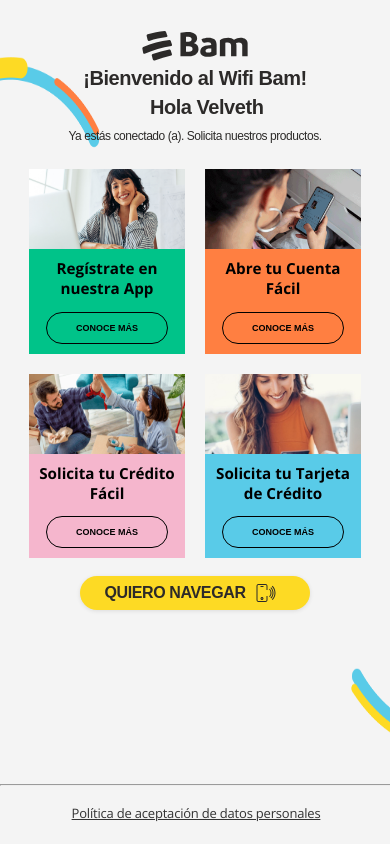
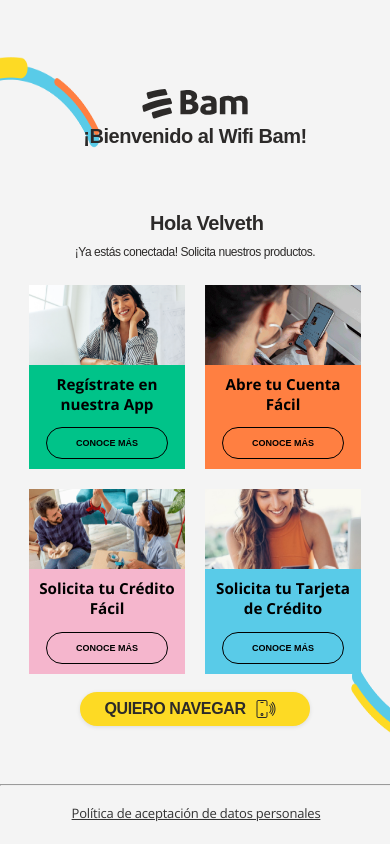
Before and after one commit to Esaban17/demo-app, a PHP site: page /portal/home.php in a window 390 px wide. Run offline with PHP 8.4, Linux system fonts and the light colour scheme.

Commit message:
Arreglo en Mobile Apartado Home, Separa Imagen Bam con Texto Hero

```diff
--- a/assets/css/home.css
+++ b/assets/css/home.css
@@ -460,6 +460,12 @@ hr {
 
 /*MOVIL*/
 
+@media only screen and (min-height: 700px) and (max-width:991px){
+    .image-container{
+        justify-content: space-evenly;
+    }
+}
+
 @media only screen and (max-width: 991px) {
     .logo {
         width: 20%;
--- a/home.php
+++ b/home.php
@@ -21,11 +21,12 @@
                 <img data-src="./assets/images/logo.svg" alt="Logo BAM" class="logo">
                 <h4 class="title">¡Bienvenido al Wifi Bam!</h4>
             </div>
+            <div class="contentWrapper">
                 <div class="welcome-container">
                     <h1 id="greeting"></h1>
                 </div>
                 <div class="center-container">
-                <h4>Ya estás conectado (a). Solicita nuestros productos.</h4>
+                    <h4>¡Ya estás conectada! Solicita nuestros productos.</h4>
                 </div>
                 <div class="card-container">
                     <div class="card">
@@ -61,6 +62,7 @@
                 <div class="button-container">
                     <button class="nav-button" id="btnNavegar" onclick="navigate()">QUIERO NAVEGAR <i
                             class="icon"></i></button>
+                </div>
             </div>
         </div>
         <div class="footer-container">
```
Lines whose indentation alone changed are shown as unchanged.
